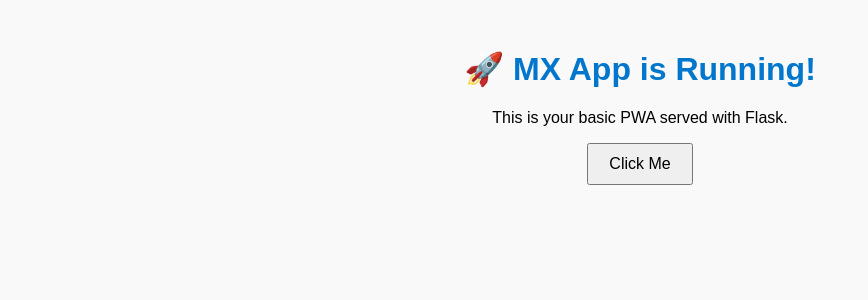
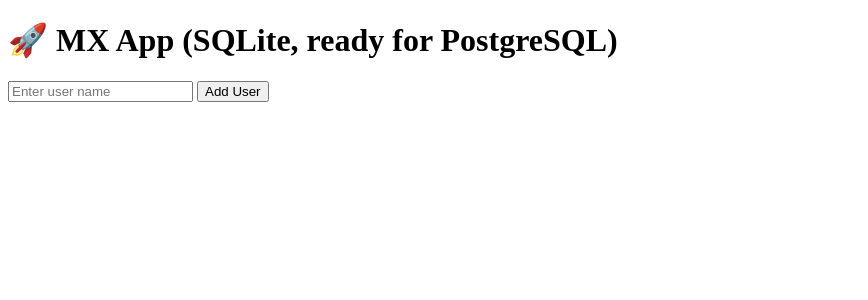
Before and after one commit to mxlinc/mx_app, a Flask app: page / in a window 1280 px wide. Shown: the top 300 px of the page, without its empty margins (0-868 px from the left). Run offline with Flask 3, Linux system fonts and the light colour scheme.

Commit message:
Update .gitignore, app.py, and index.html for SQLite setup

```diff
--- a/app.py
+++ b/app.py
@@ -1,10 +1,37 @@
-from flask import Flask, render_template
+from flask import Flask, render_template, request, redirect, url_for
+from flask_sqlalchemy import SQLAlchemy
+import os
 
 app = Flask(__name__)
 
-@app.route('/')
+# Use SQLite by default, but allow DATABASE_URL override (for PostgreSQL later)
+DATABASE_URL = os.environ.get("DATABASE_URL", "sqlite:///mx_app.db")
+app.config["SQLALCHEMY_DATABASE_URI"] = DATABASE_URL
+app.config["SQLALCHEMY_TRACK_MODIFICATIONS"] = False
+
+db = SQLAlchemy(app)
+
+# Example model (User table)
+class User(db.Model):
+    id = db.Column(db.Integer, primary_key=True)
+    name = db.Column(db.String(100), nullable=False)
+
+# Create tables if they don't exist
+with app.app_context():
+    db.create_all()
+
+@app.route("/")
 def home():
-    return render_template('index.html')
+    users = User.query.all()
+    return render_template("index.html", users=users)
 
-if __name__ == '__main__':
+@app.route("/add", methods=["POST"])
+def add_user():
+    name = request.form.get("name")
+    if name:
+        db.session.add(User(name=name))
+        db.session.commit()
+    return redirect(url_for("home"))
+
+if __name__ == "__main__":
     app.run(debug=True)
--- a/templates/index.html
+++ b/templates/index.html
@@ -1,24 +1,21 @@
 <!DOCTYPE html>
-<html lang="en">
+<html>
 <head>
   <meta charset="UTF-8">
-  <meta name="viewport" content="width=device-width, initial-scale=1.0">
-  <title>MX App - Flask PWA</title>
-  <link rel="stylesheet" href="{{ url_for('static', filename='style.css') }}">
-  <link rel="manifest" href="/manifest.json">
+  <title>MX App with SQLite</title>
 </head>
+<body>
+  <h1>🚀 MX App (SQLite, ready for PostgreSQL)</h1>
 
-<body>
-  <h1>🚀 MX App is Running!</h1>
-  <p>This is your basic PWA served with Flask.</p>
-  <button onclick="alert('Hello from MX App!')">Click Me</button>
-  <script src="{{ url_for('static', filename='app.js') }}"></script>
+  <form action="/add" method="post">
+    <input name="name" placeholder="Enter user name">
+    <button type="submit">Add User</button>
+  </form>
 
-  <script>
-  if ('serviceWorker' in navigator) {
-    navigator.serviceWorker.register('/service-worker.js')
-      .then(() => console.log('Service Worker registered.'));
-  }
-</script>
+  <ul>
+    {% for u in users %}
+      <li>{{ u.name }}</li>
+    {% endfor %}
+  </ul>
 </body>
 </html>
```
Also changed, not shown: 1 other file.
